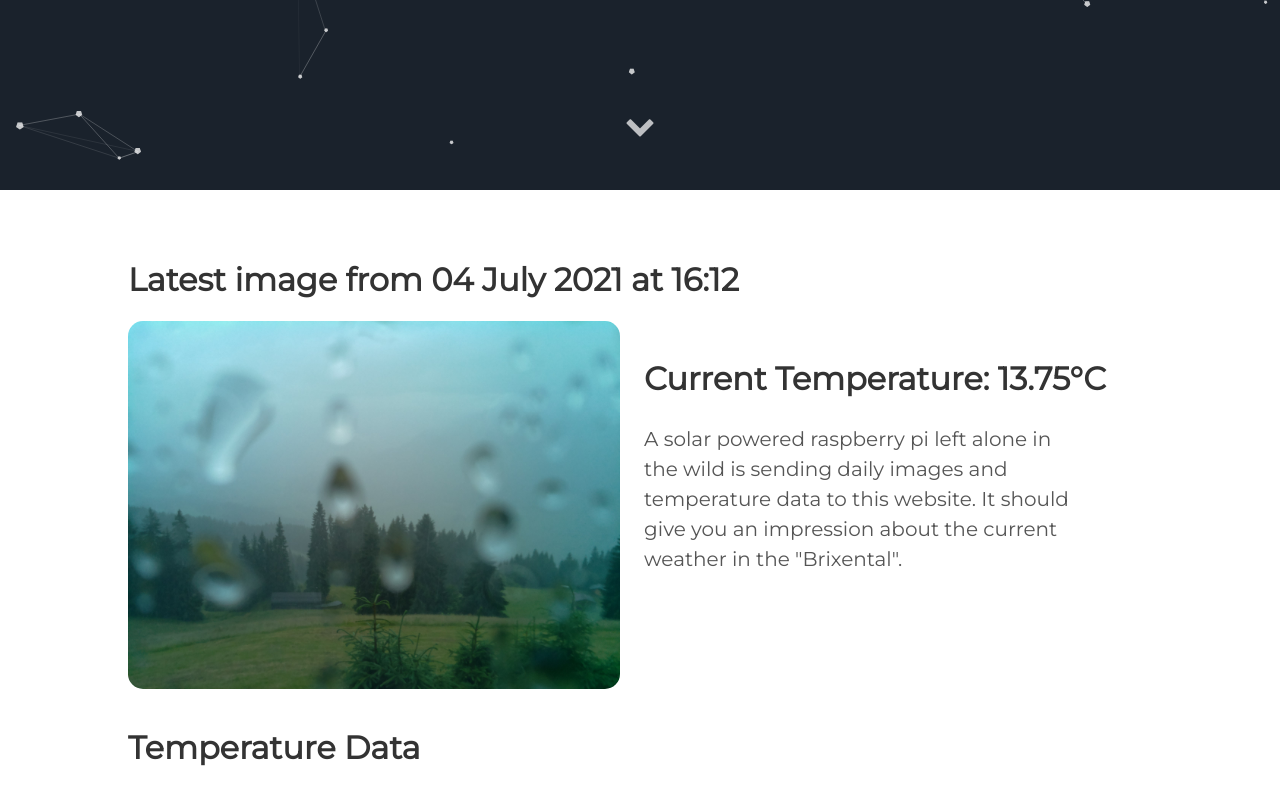
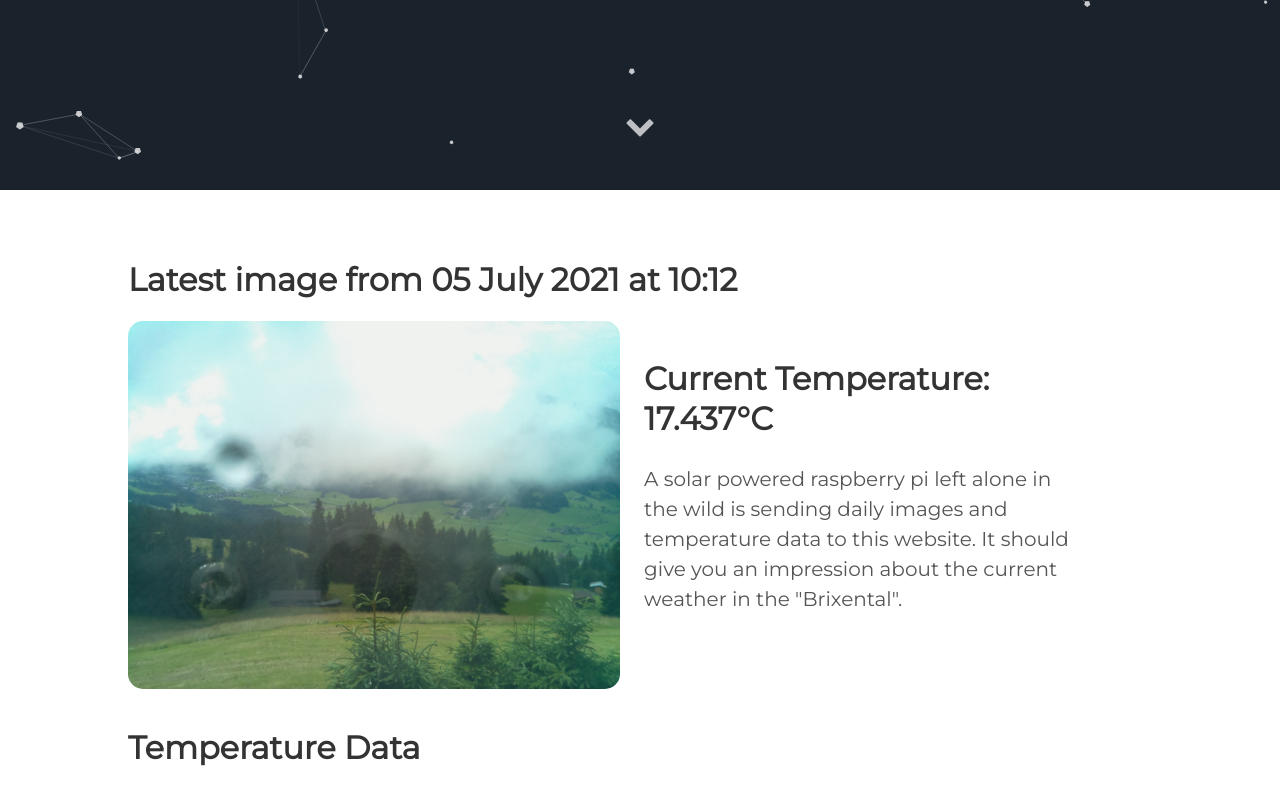
Before and after one commit to vektorious/vektorious.github.io, a Jekyll site: the page built from resources/huette.md, in a window 1280 px wide and 900 px high, scrolled down 710 px. Shown: the top 805 px of the window. Built offline with Jekyll 4.4.1, drawn with Linux system fonts in a browser that asks for light colours.

Commit message:
I'm a bot beep boop

```diff
--- a/resources/huette.md
+++ b/resources/huette.md
@@ -6,13 +6,13 @@ image: '/assets/img/'
 description: 'Live image from the Austrian alps'
 twitter_text: ' '
 ---
-## Latest image from 04 July 2021 at 16:12
+## Latest image from 05 July 2021 at 10:12
 <div class="huette">
   <div class="huette-image">
     <img src="{{ "/assets/img/huette.jpg" | prepend: site.baseurl }}">
   </div>
   <div class="huette-text">
-        <h2>Current Temperature: 13.75°C</h2>
+        <h2>Current Temperature: 17.437°C</h2>
         <p>A solar powered raspberry pi left alone in the wild is sending daily images and temperature data to this website. It should give you an impression about the current weather in the "Brixental".</p>
 
   </div>
```
Also changed, not shown: rpi-script/2021-07-05_101046.txt (renamed from rpi-script/2021-07-04_161039.txt, +5 -5 lines), rpi-script/huette.md (+2 -2 lines), assets/img/huette.jpg, assets/img/temp_plot.png, rpi-script/temp_plot.png, 1 other file.
